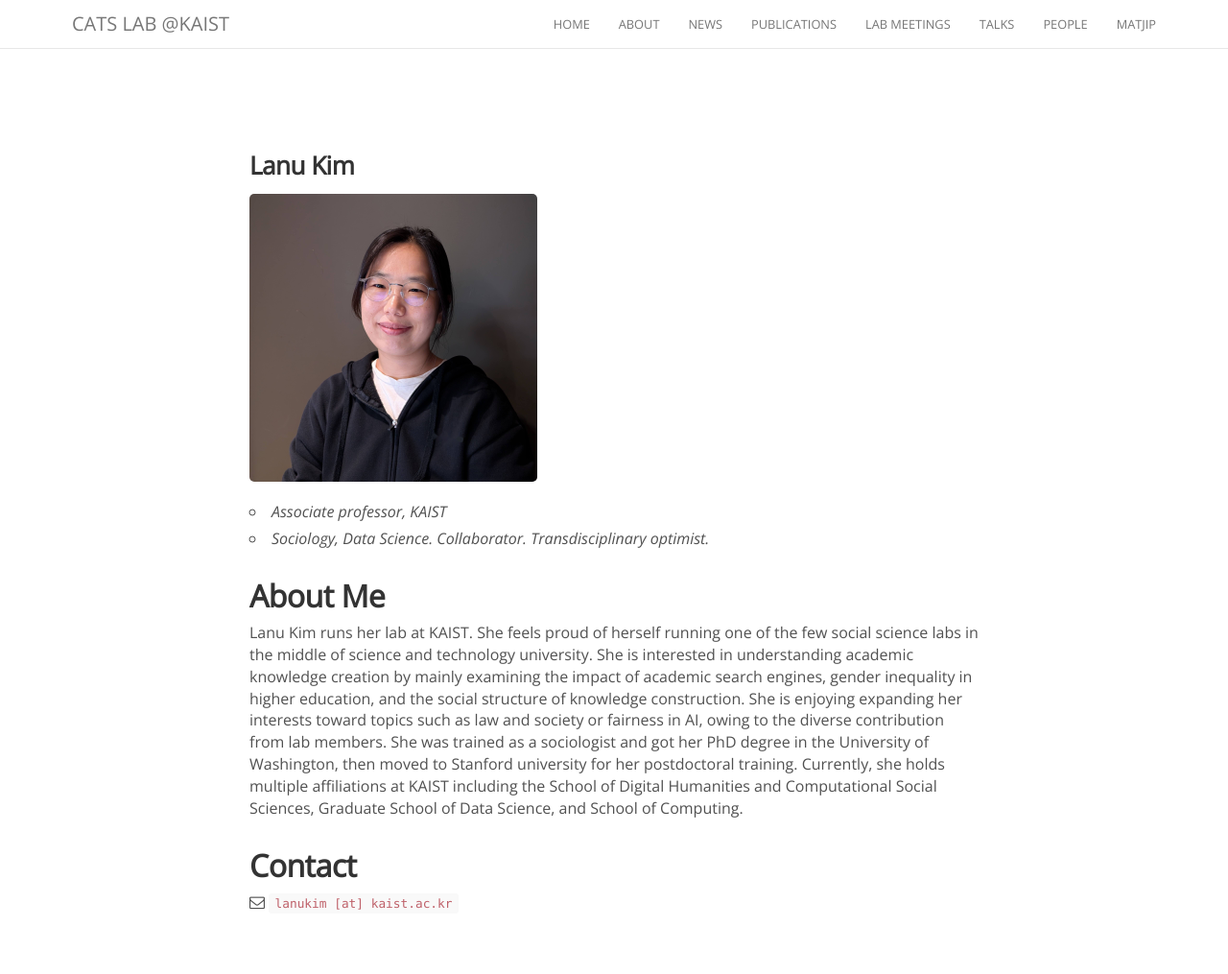
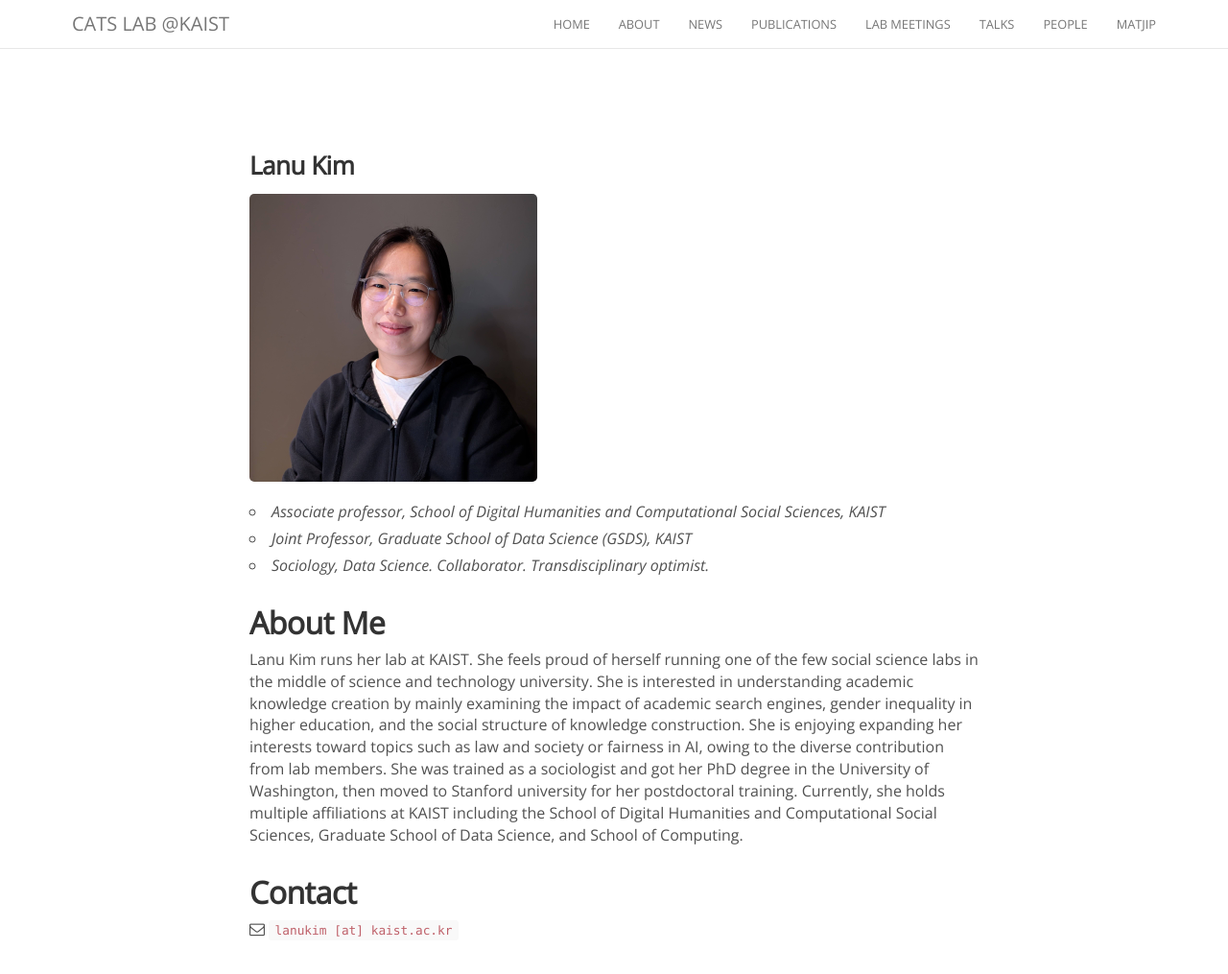
Before and after one commit to catslab-kaist/catslab-kaist.github.io, a Jekyll site: the page built from _people/lanu_kim.md, in a window 1280 px wide and 1060 px high. Shown: the top 1015 px of the window at 96% size. Built offline with Jekyll 4.4.1, drawn with Linux system fonts in a browser that asks for light colours; nearby versions of some CDN libraries; comment, search, counter and statistics services are not loaded.

Commit message:
Add affiliation lines to Lanu's profile
Spell out her primary department and joint GSDS appointment on her
own profile page instead of only mentioning them in the bio prose.

Co-Authored-By: Claude Sonnet 5 <noreply@anthropic.com>

```diff
--- a/_people/lanu_kim.md
+++ b/_people/lanu_kim.md
@@ -6,7 +6,8 @@ avatar: Kim_Lanu.jpg
 
 <img width="300" src="{{site.baseurl}}/images/people/{{page.avatar}}" onerror="this.src='{{site.baseurl}}/images/people/404.jpg';" data-action="zoom">
 
-- _Associate professor, KAIST_
+- _Associate professor, School of Digital Humanities and Computational Social Sciences, KAIST_
+- _Joint Professor, Graduate School of Data Science (GSDS), KAIST_
 - _Sociology, Data Science. Collaborator. Transdisciplinary optimist._
 
 ## About Me
```
